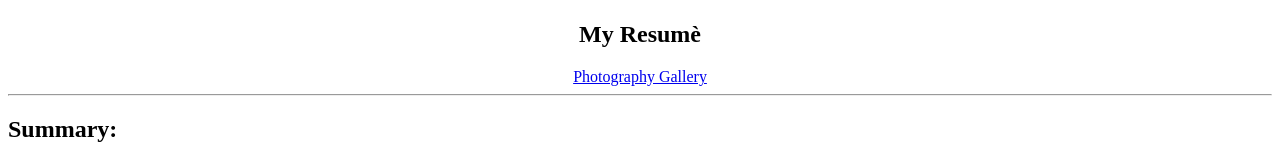
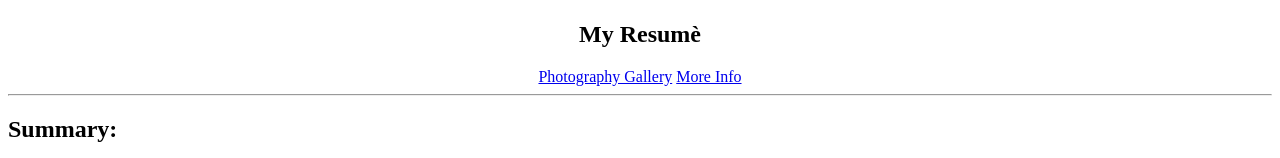
Before and after one commit to adigoell/resume-project, a plain HTML site: page index.html in a window 1280 px wide. Shown: the part 153-311 px from the top of the page. Drawn offline with Linux system fonts and the light colour scheme.

Commit message:
index.html

```diff
--- a/index.html
+++ b/index.html
@@ -11,6 +11,7 @@
         <img src="./assets/1716985016404.jpeg" height="70"/>
         <h2>My Resumè</h2>
         <a href="https://adityagoel.framer.ai/photography">Photography Gallery</a>
+        <a href="https://linktr.ee/adigoel">More Info</a>
     </center>
     <hr>
 
```
